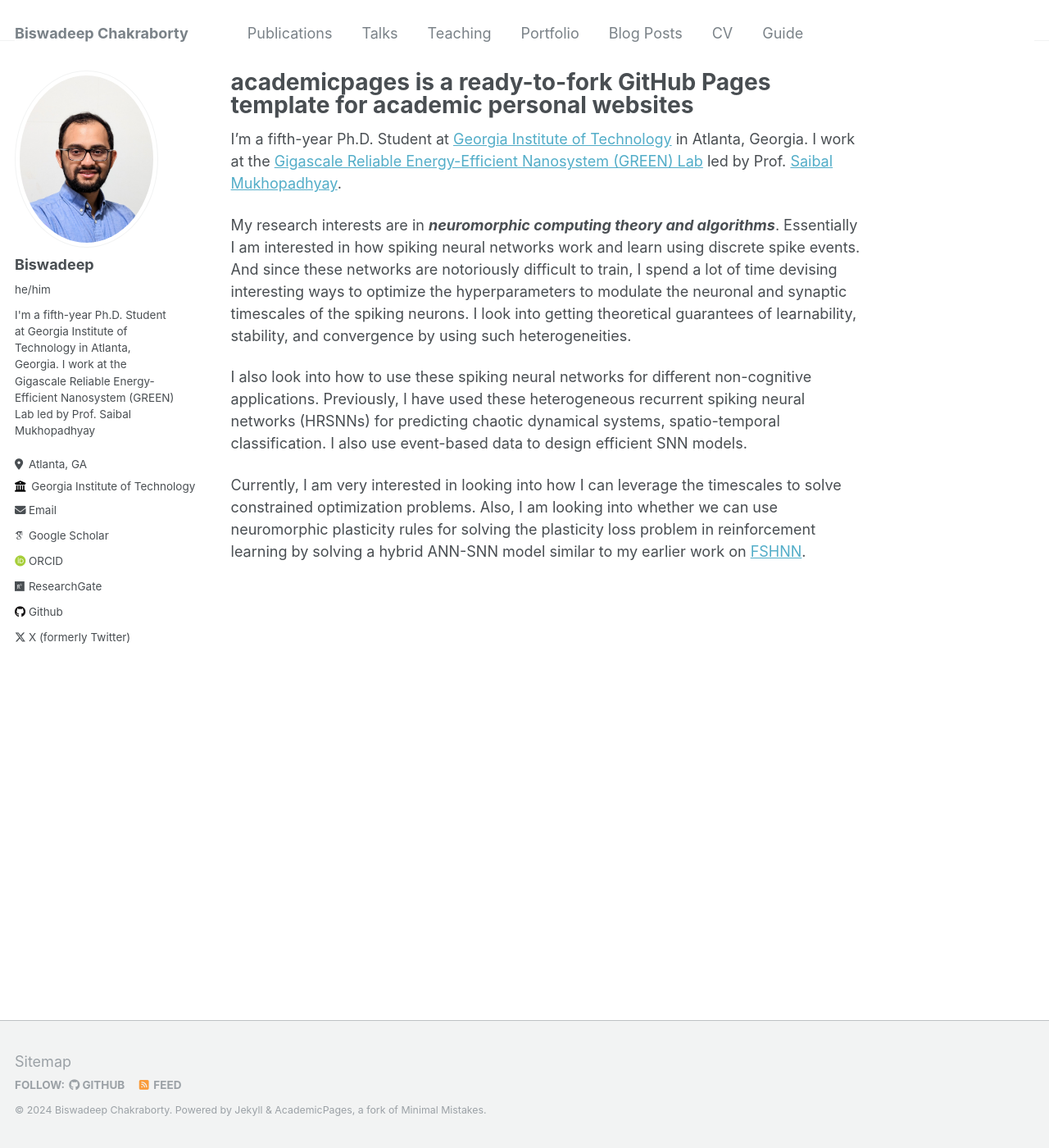
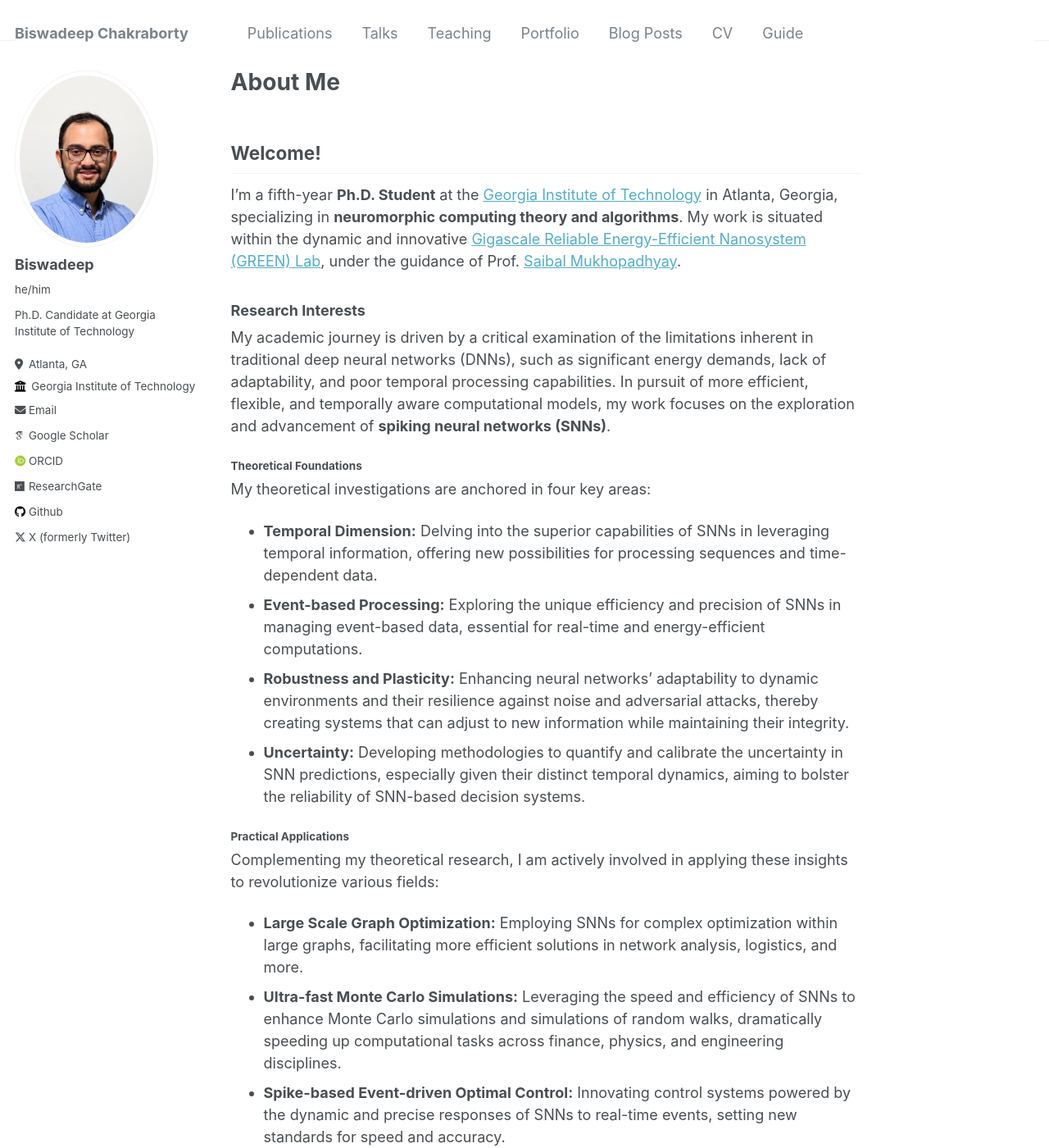
Before and after one commit to Cbiswadeep/Cbiswadeep.github.io, a Jekyll site: the page built from _pages/about.md, in a window 1280 px wide and 1400 px high. Shown: the whole window at 82% size. Built offline with Jekyll 4.4.1, drawn with Linux system fonts in a browser that asks for light colours; some web fonts are replaced; some of the changed text lies outside the part shown.

Commit message:
about update

```diff
--- a/_config.yml
+++ b/_config.yml
@@ -24,7 +24,7 @@ author:
   avatar           : "profile.png"
   name             : "Biswadeep"
   pronouns         : "he/him"
-  bio              : "I'm a fifth-year Ph.D. Student at Georgia Institute of Technology in Atlanta, Georgia. I work at the Gigascale Reliable Energy-Efficient Nanosystem (GREEN) Lab led by Prof. Saibal Mukhopadhyay"
+  bio              : "Ph.D. Candidate at Georgia Institute of Technology"
   location         : "Atlanta, GA"
   employer         : "Georgia Institute of Technology"
   uri              : # URL
--- a/_pages/about.md
+++ b/_pages/about.md
@@ -1,20 +1,46 @@
 ---
 permalink: /
-title: "academicpages is a ready-to-fork GitHub Pages template for academic personal websites"
+title: "About Me"
 author_profile: true
 redirect_from:
   - /about/
   - /about.html
 ---
 
+## Welcome!
 
-I'm a fifth-year Ph.D. Student at [Georgia Institute of Technology](https://www.gatech.edu/) in Atlanta, Georgia. I work at the [Gigascale Reliable Energy-Efficient Nanosystem (GREEN) Lab](https://greenlab.ece.gatech.edu/) led by Prof. [Saibal Mukhopadhyay](https://greenlab.ece.gatech.edu/members/professor/).
+I'm a fifth-year **Ph.D. Student** at the [Georgia Institute of Technology](https://www.gatech.edu/) in Atlanta, Georgia, specializing in **neuromorphic computing theory and algorithms**. My work is situated within the dynamic and innovative [Gigascale Reliable Energy-Efficient Nanosystem (GREEN) Lab](https://greenlab.ece.gatech.edu/), under the guidance of Prof. [Saibal Mukhopadhyay](https://greenlab.ece.gatech.edu/members/professor/).
 
-My research interests are in **_neuromorphic computing theory and algorithms_**. Essentially I am interested in how spiking neural networks work and learn using discrete spike events. And since these networks are notoriously difficult to train, I spend a lot of time devising interesting ways to optimize the hyperparameters to modulate the neuronal and synaptic timescales of the spiking neurons. I look into getting theoretical guarantees of learnability, stability, and convergence by using such heterogeneities.
 
-I also look into how to use these spiking neural networks for different non-cognitive applications. Previously, I have used these heterogeneous recurrent spiking neural networks (HRSNNs) for predicting chaotic dynamical systems, spatio-temporal classification. I also use event-based data to design efficient SNN models.
+### Research Interests
 
-Currently, I am very interested in looking into how I can leverage the timescales to solve constrained optimization problems. Also, I am looking into whether we can use neuromorphic plasticity rules for solving the plasticity loss problem in reinforcement learning by solving a hybrid ANN-SNN model similar to my earlier work on [FSHNN](https://arxiv.org/pdf/2104.10719.pdf).
+My academic journey is driven by a critical examination of the limitations inherent in traditional deep neural networks (DNNs), such as significant energy demands, lack of adaptability, and poor temporal processing capabilities. In pursuit of more efficient, flexible, and temporally aware computational models, my work focuses on the exploration and advancement of **spiking neural networks (SNNs)**.
+
+#### Theoretical Foundations
+
+My theoretical investigations are anchored in four key areas:
+
+- **Temporal Dimension:** Delving into the superior capabilities of SNNs in leveraging temporal information, offering new possibilities for processing sequences and time-dependent data.
+- **Event-based Processing:** Exploring the unique efficiency and precision of SNNs in managing event-based data, essential for real-time and energy-efficient computations.
+- **Robustness and Plasticity:** Enhancing neural networks' adaptability to dynamic environments and their resilience against noise and adversarial attacks, thereby creating systems that can adjust to new information while maintaining their integrity.
+- **Uncertainty:** Developing methodologies to quantify and calibrate the uncertainty in SNN predictions, especially given their distinct temporal dynamics, aiming to bolster the reliability of SNN-based decision systems.
+
+#### Practical Applications
+
+Complementing my theoretical research, I am actively involved in applying these insights to revolutionize various fields:
+
+- **Large Scale Graph Optimization:** Employing SNNs for complex optimization within large graphs, facilitating more efficient solutions in network analysis, logistics, and more.
+- **Ultra-fast Monte Carlo Simulations:** Leveraging the speed and efficiency of SNNs to enhance Monte Carlo simulations and simulations of random walks, dramatically speeding up computational tasks across finance, physics, and engineering disciplines.
+- **Spike-based Event-driven Optimal Control:** Innovating control systems powered by the dynamic and precise responses of SNNs to real-time events, setting new standards for speed and accuracy.
+
+Through a balanced emphasis on theoretical exploration and practical application, my research endeavors to expand the horizons of neuromorphic computing and establish its foundations for addressing some of the most pressing challenges of our times.
+
+
+
+
+---
+
+Feel free to navigate through the website to learn more about my projects, publications, and academic pursuits. Your insights and inquiries are always welcome!
 
 
 <!-- This is the front page of a website that is powered by the [academicpages template](https://github.com/academicpages/academicpages.github.io) and hosted on GitHub pages. [GitHub pages](https://pages.github.com) is a free service in which websites are built and hosted from code and data stored in a GitHub repository, automatically updating when a new commit is made to the respository. This template was forked from the [Minimal Mistakes Jekyll Theme](https://mmistakes.github.io/minimal-mistakes/) created by Michael Rose, and then extended to support the kinds of content that academics have: publications, talks, teaching, a portfolio, blog posts, and a dynamically-generated CV. You can fork [this repository](https://github.com/academicpages/academicpages.github.io) right now, modify the configuration and markdown files, add your own PDFs and other content, and have your own site for free, with no ads! An older version of this template powers my own personal website at [stuartgeiger.com](http://stuartgeiger.com), which uses [this Github repository](https://github.com/staeiou/staeiou.github.io).
```
